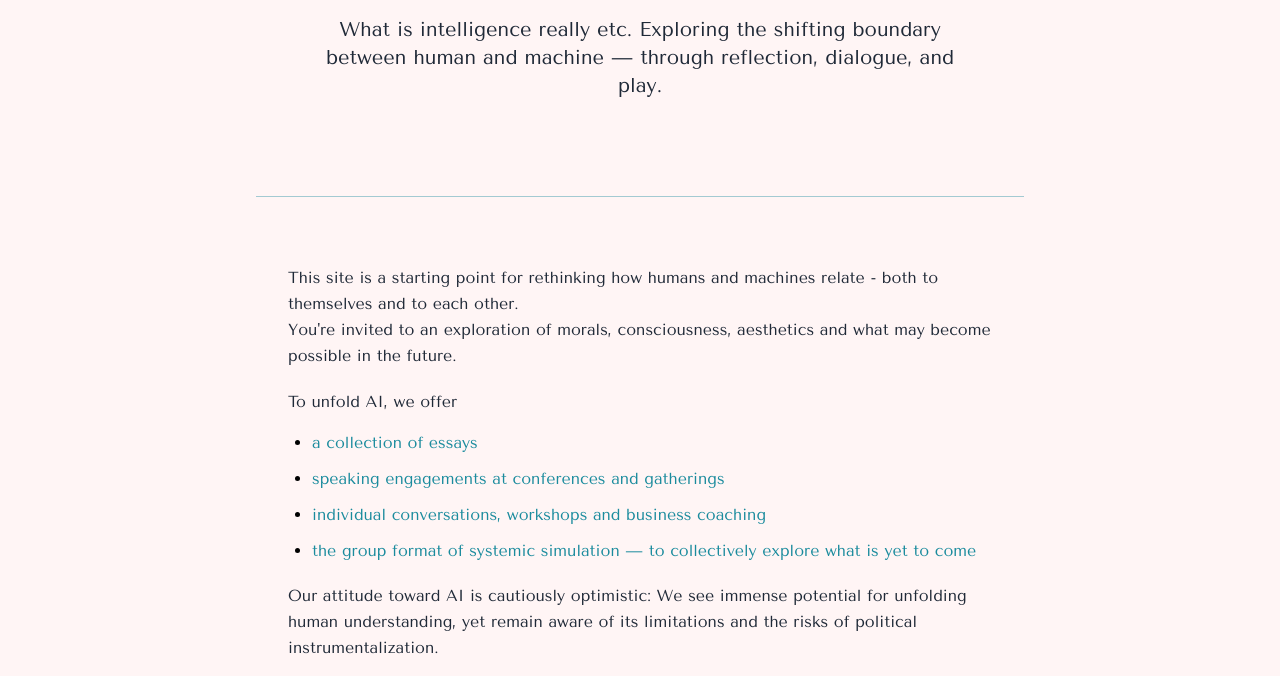
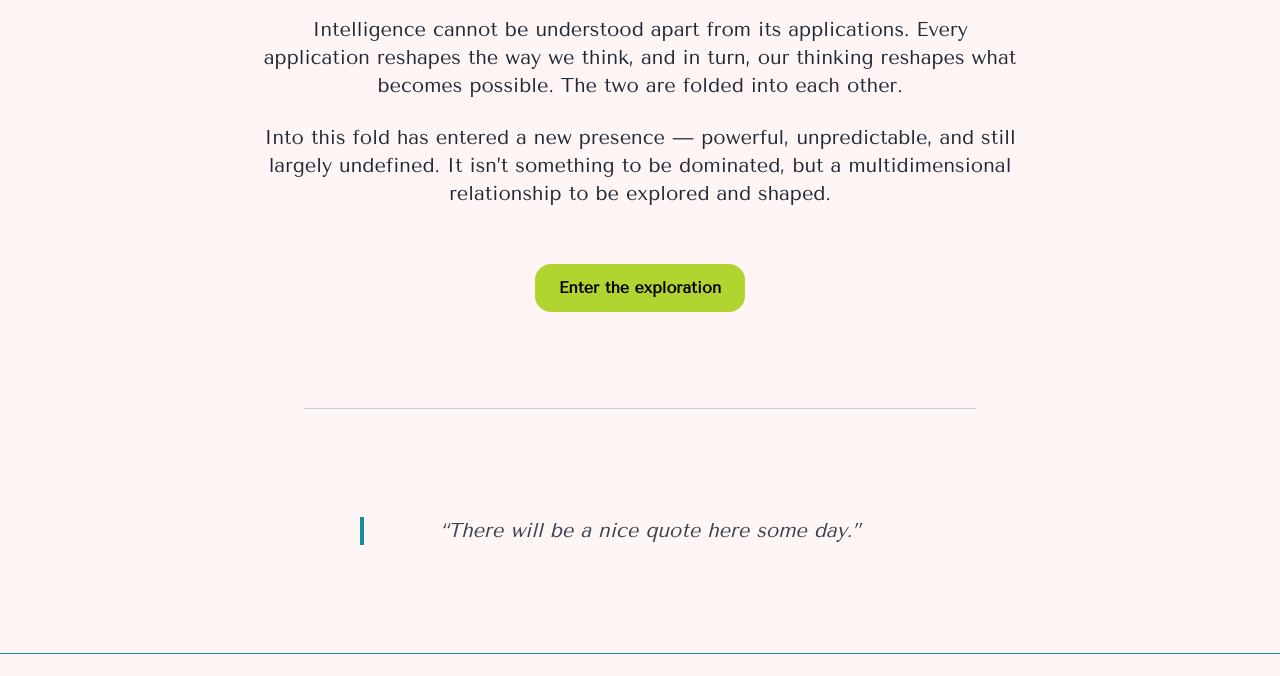
Before and after one commit to AnnikaWespe/foldingai, a website: page index.html in a window 1280 px wide. Shown: the part 265-941 px from the top of the page. Drawn offline with nearby package versions, Linux system fonts and the light colour scheme.

Commit message:
bladibla

```diff
--- a/pages/core.html
+++ b/pages/core.html
@@ -1,4 +1,7 @@
 <main class="bg-white text-black font-body">
+
+
+
   <!-- HERO / INTRO -->
   <section
     class="max-w-5xl mx-auto px-6 py-20 sm:py-24 text-center opacity-0 animate-fadeIn"
@@ -33,62 +36,29 @@
       unFoldingAI
     </h1>
 
-    <p
-      class="text-lg sm:text-xl text-gray-800 leading-relaxed max-w-2xl mx-auto"
+
+
+  <p class="max-w-3xl mx-auto paragraph text-lg sm:text-xl mb-6">
+    Intelligence cannot be understood apart from its applications.
+    Every application reshapes the way we think, and in turn, our thinking
+    reshapes what becomes possible. The two are folded into each other.
+  </p>
+
+  <p class="max-w-3xl mx-auto paragraph text-lg sm:text-xl mb-10">
+    Into this fold has entered a new presence — powerful, unpredictable,
+    and still largely undefined. It isn’t something to be dominated,
+    but a multidimensional relationship to be explored and shaped.
+  </p>
+
+  <a
+    href="#essays"
+    class="mt-4 inline-block bg-accent text-black font-semibold px-6 py-3 rounded-2xl
+           hover:bg-accent-dark transition-all"
   >
-    What is intelligence really etc.
-      Exploring the shifting boundary between human and machine — through
-      reflection, dialogue, and play.
-    </p>
+    Enter the exploration
+  </a>
 </section>
 
-  <!-- PHILOSOPHICAL INTRO -->
-  <section
-    class="max-w-3xl mx-auto px-6 sm:px-8 py-8 sm:py-12 border-t border-secondary/40"
-  >
-    <p class="paragraph">
-
-      This site is a starting point for rethinking how humans and machines
-      relate - both to themselves and to each other. <br />
-      You're invited to an exploration of morals, consciousness, aesthetics and
-      what may become possible in the future.
-    </p>
-
-    <p class="paragraph mt-6">To unfold AI, we offer</p>
-
-    <ul class="list-disc ml-6 my-4 space-y-2 sm:space-y-3">
-      <li>
-        <a href="#essays" class="text-secondary hover:text-accent transition">
-          a collection of essays
-        </a>
-      </li>
-      <li>
-        <a href="#talks" class="text-secondary hover:text-accent transition">
-          speaking engagements at conferences and gatherings
-        </a>
-      </li>
-      <li>
-        <a href="#exchange" class="text-secondary hover:text-accent transition">
-          individual conversations, workshops and business coaching
-        </a>
-      </li>
-      <li>
-        <a
-          href="#simulation"
-          class="text-secondary hover:text-accent transition"
-        >
-          the group format of systemic simulation — to collectively explore what
-          is yet to come
-        </a>
-      </li>
-    </ul>
-
-    <p class="paragraph">
-      Our attitude toward AI is cautiously optimistic: We see immense potential
-      for unfolding human understanding, yet remain aware of its limitations and
-      the risks of political instrumentalization.
-    </p>
-  </section>
 
   <!-- QUOTE / CLOSING -->
   <section
@@ -115,15 +85,11 @@
     observer.observe(el);
   "
     >
-  <blockquote class="italic text-lg md:text-xl transition-colors duration-[2000ms]">
-    “Death allows us to put an asterisk to all our endeavors that we so vividly pursue: <br>
-    <span class='not-italic font-medium'>*if I don't die first.</span> <br>
-    It is a sobering thought, and deeply needed for any entity that can reflect back on themselves.”
+      <blockquote
+        class="italic text-lg md:text-xl transition-colors duration-[2000ms]"
+      >
+        “There will be a nice quote here some day.”
       </blockquote>
     </section>
-
-
-
-
   </section>
 </main>
```
Also changed, not shown: dist/style.css. Lines whose indentation alone changed are shown as unchanged.
